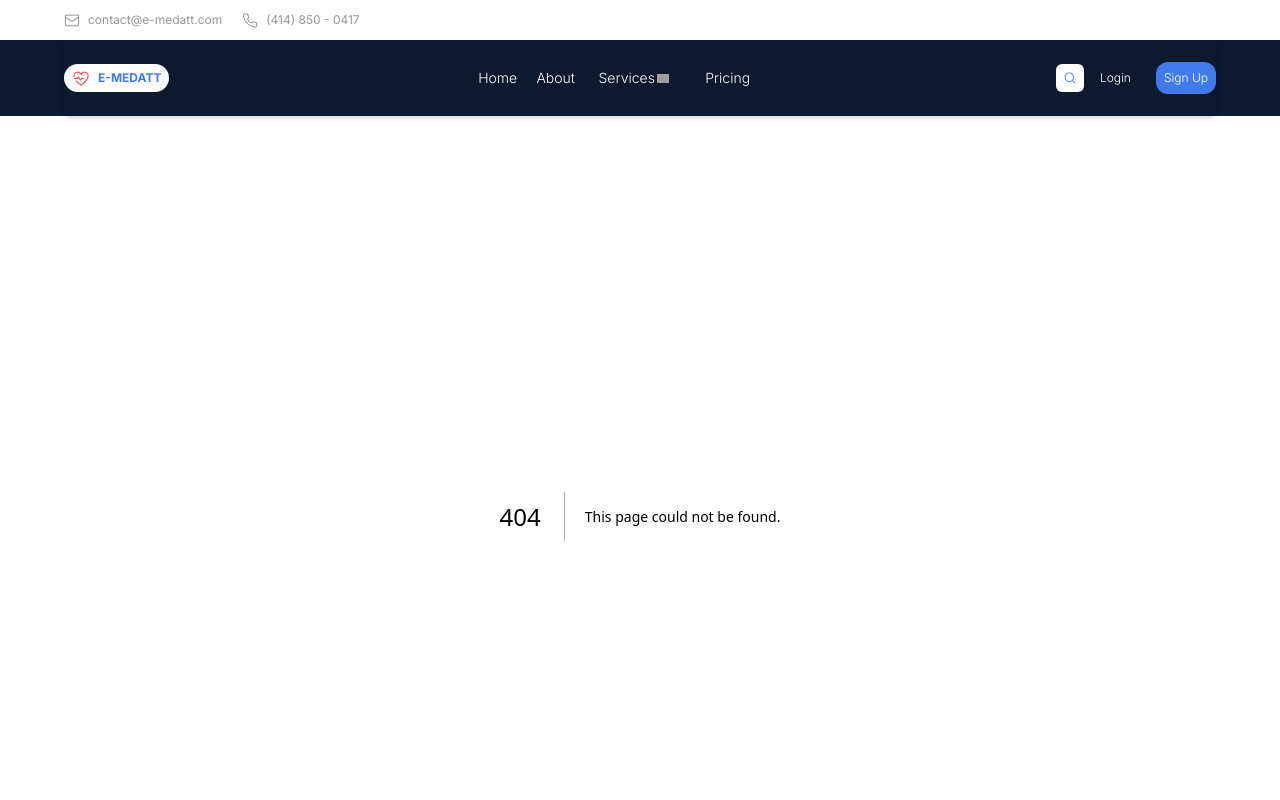
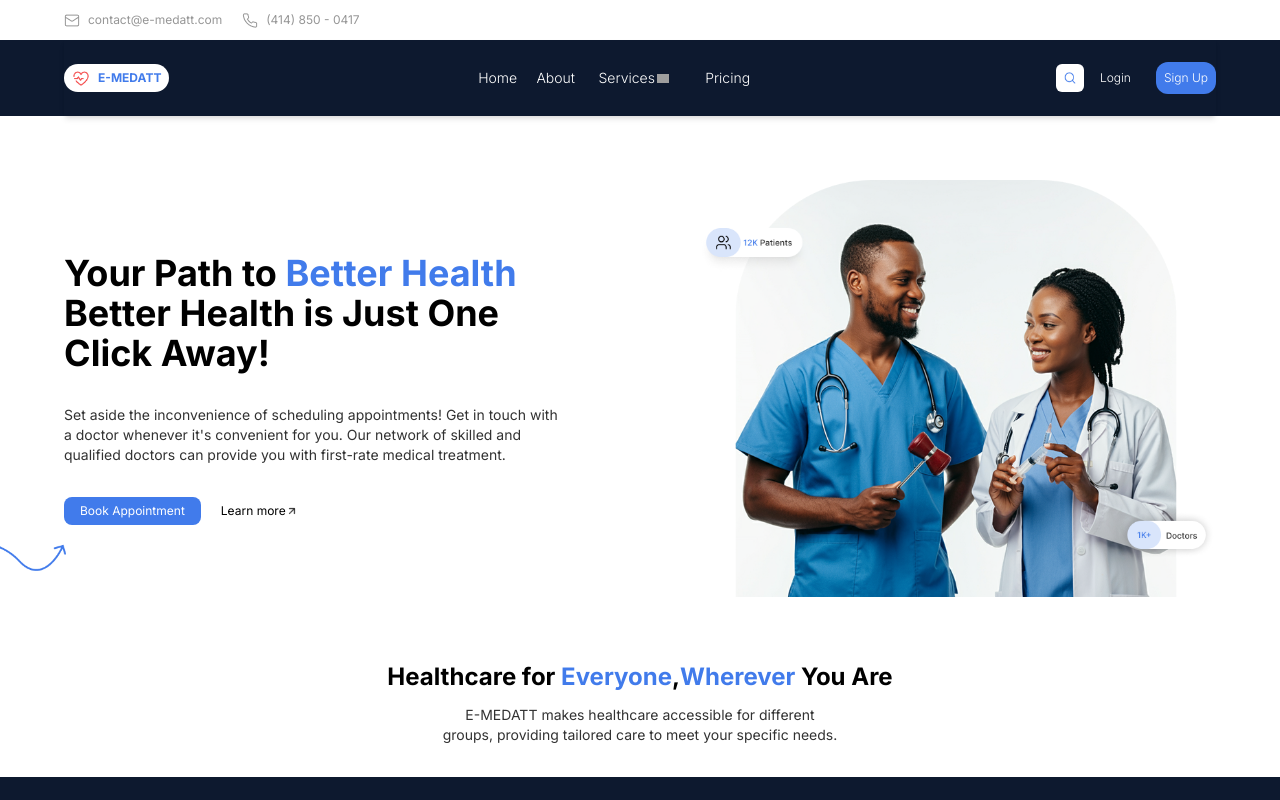
Before and after one commit to SilvernusIfoghale/E-Medatt, a Next.js app: page /telehealth in a window 1280 px wide. Before the commit this address had no page. Shown: the top 800 px of the page. Built offline with nearby package versions, Linux system fonts and the light colour scheme; grey boxes are pictures that could not be loaded.

Commit message:
telehealth - services page

```diff
--- a/app/component/Navbar.tsx
+++ b/app/component/Navbar.tsx
@@ -85,7 +85,9 @@ const Navbar: React.FC = () => {
                 <div className="sm:absolute sm:left-0 sm:ml-10 sm:w-52 relative  bg-primary-white shadow-sm sm:rounded-md z-10 p-3">
                   <Link
                     href="/telehealth"
-                    className="block px-4 py-2 rounded-md hover:bg-primary-10"
+                    className={`${
+                      pathName === "/telehealth" ? "bg-primary-10" : "bg-none"
+                    } block px-4 py-2 mb-1 rounded-md hover:bg-primary-10`}
                     onClick={() => setMobileNav(false)}
                   >
                     Telehealth Consultations
--- /dev/null
+++ b/app/telehealth/page.tsx
@@ -0,0 +1,60 @@
+import React from "react";
+import Image, { StaticImageData } from "next/image";
+import arrow from "@/public/icons/arrow.png";
+import pointer from "@/public/icons/pointer.png";
+import medical from "@/public/images/hero-img.png";
+
+export default function page() {
+  return (
+    <section className="w-full flex justify-center">
+      <div className="w-[90%]">
+        <div className="relative  flex flex-col sm:flex-row  justify-between items-center py-16">
+          <div className="w-full sm:w-[43%] md:-w-[40%]">
+            <h1 className="text-2xl md:text-3xl lg:text-4xl  font-bold ">
+              Your Path to{" "}
+              <span className="text-primary-base">Better Health</span> Better
+              Health is Just One Click Away!
+            </h1>
+            <p className="text-xs lg:text-sm text-gray-primary-text py-3 sm:py-5 lg:py-8">
+              Set aside the inconvenience of scheduling appointments! Get in
+              touch with a doctor whenever it's convenient for you. Our network
+              of skilled and qualified doctors can provide you with first-rate
+              medical treatment.
+            </p>
+            <div className="relative flex flex-col sm:flex-row  gap-5 text-xs ">
+              <button className="bg-primary-base text-primary-white py-1.5 px-4 rounded-lg hover:scale-105 duration-500 cursor-pointer">
+                Book Appointment
+              </button>
+              <button className="flex justify-center items-center cursor-pointer hover:scale-105 duration-500 border-2 sm:border-none border-gray-20 py-1.5 rounded-lg">
+                Learn more
+                <Image src={arrow} alt="arrow" width={12} height={12} />
+              </button>
+
+              <Image
+                src={pointer}
+                alt="pointer"
+                className="absolute w-14 sm:w-28 left-[-30px] sm:left-[-50px] md:left-[-50px] lg:left-[-80px] sm:top-[-30px] top-[-5px]"
+              />
+            </div>
+          </div>
+          <div className="w-full sm:w-[45%] mt-20 sm:mt-0">
+            <div className="">
+              <Image src={medical} alt="medical personnel" />
+            </div>
+          </div>
+        </div>
+        <div className="text-center flex flex-col items-center mb-5">
+          <h2 className=" text-lg md:text-xl lg:text-2xl  font-bold ">
+            Healthcare for
+            <span className="text-primary-base"> Everyone</span>,
+            <span className="text-primary-base">Wherever</span> You Are
+          </h2>
+          <p className=" text-xs lg:text-sm text-gray-primary-text py-3 ">
+            E-MEDATT makes healthcare accessible for different <br /> groups,
+            providing tailored care to meet your specific needs.
+          </p>
+        </div>
+      </div>
+    </section>
+  );
+}
```
